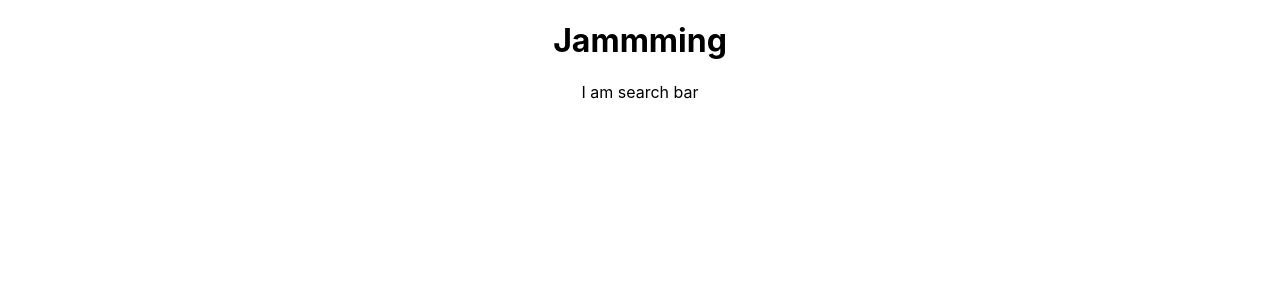
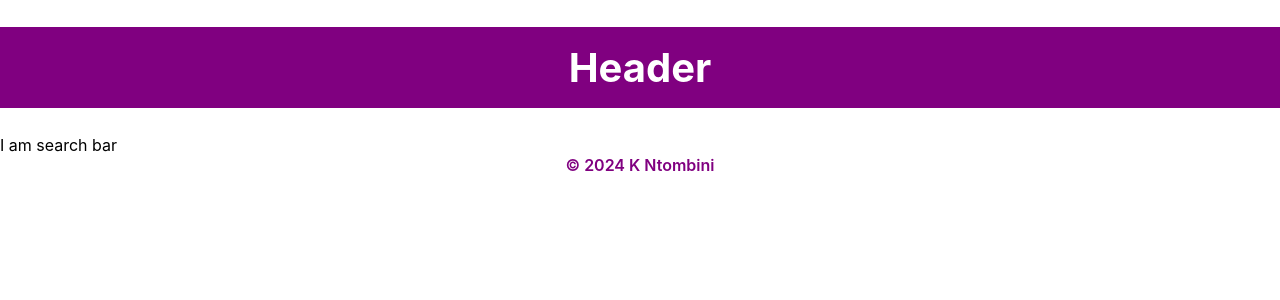
Before and after one commit to Kanyisa-Ntombini/jammming, a React (Create React App) app: page / in a window 1280 px wide. Shown: the top 300 px of the page. Built offline with nearby package versions, Linux system fonts and the light colour scheme.

Commit message:
Removed header,main,footer components

```diff
--- /dev/null
+++ b/src/components/App/App.css
@@ -0,0 +1,21 @@
+* {
+  box-sizing: border-box;
+}
+
+.Header {
+  background-color: purple;
+}
+
+.Header h1 {
+  color: white;
+  font-size: 2.5rem;
+  font-weight: 700;
+  padding: 1rem 0;
+  text-align: center;
+}
+
+.Footer div {
+  text-align: center;
+  color: purple;
+  font-weight: 600;
+}
--- a/src/components/App/App.js
+++ b/src/components/App/App.js
@@ -1,13 +1,20 @@
-import style from './App.module.css';
-import SearchBar from '../SearchBar/SearchBar';
+import './App.css';
+import SearchBar from '../SearchBar/SearchBar.js';
 
 function App() {
   return (
-    <div className={style.App}>
-      <header className="App-header">
-        <h1>Jammming</h1>
+    <div className="App">
+      <header className="Header">
+        <h1>Header</h1>
+      </header>
+
+      <main>
         <SearchBar />
-      </header>
+      </main>
+
+      <footer className="Footer">
+        <div>&copy; 2024 K Ntombini</div>
+      </footer>
     </div>
   );
 }
```
